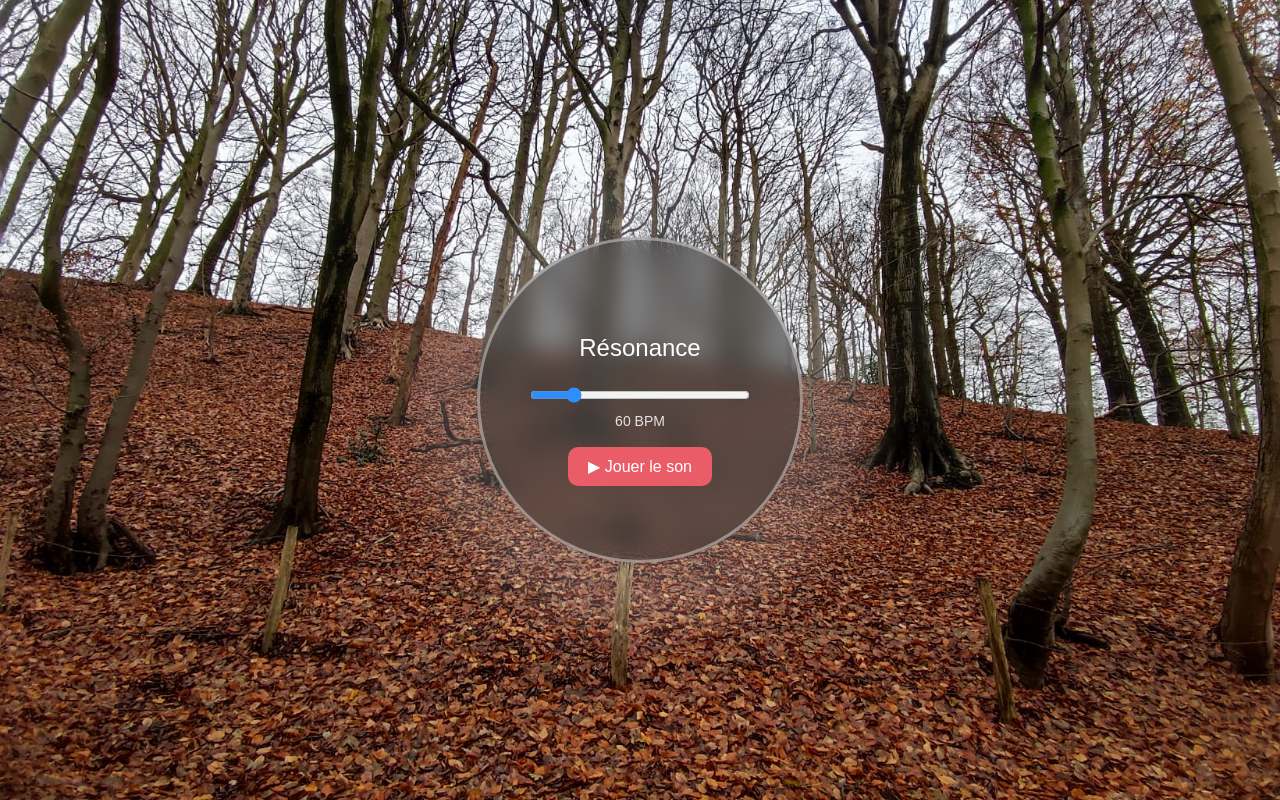
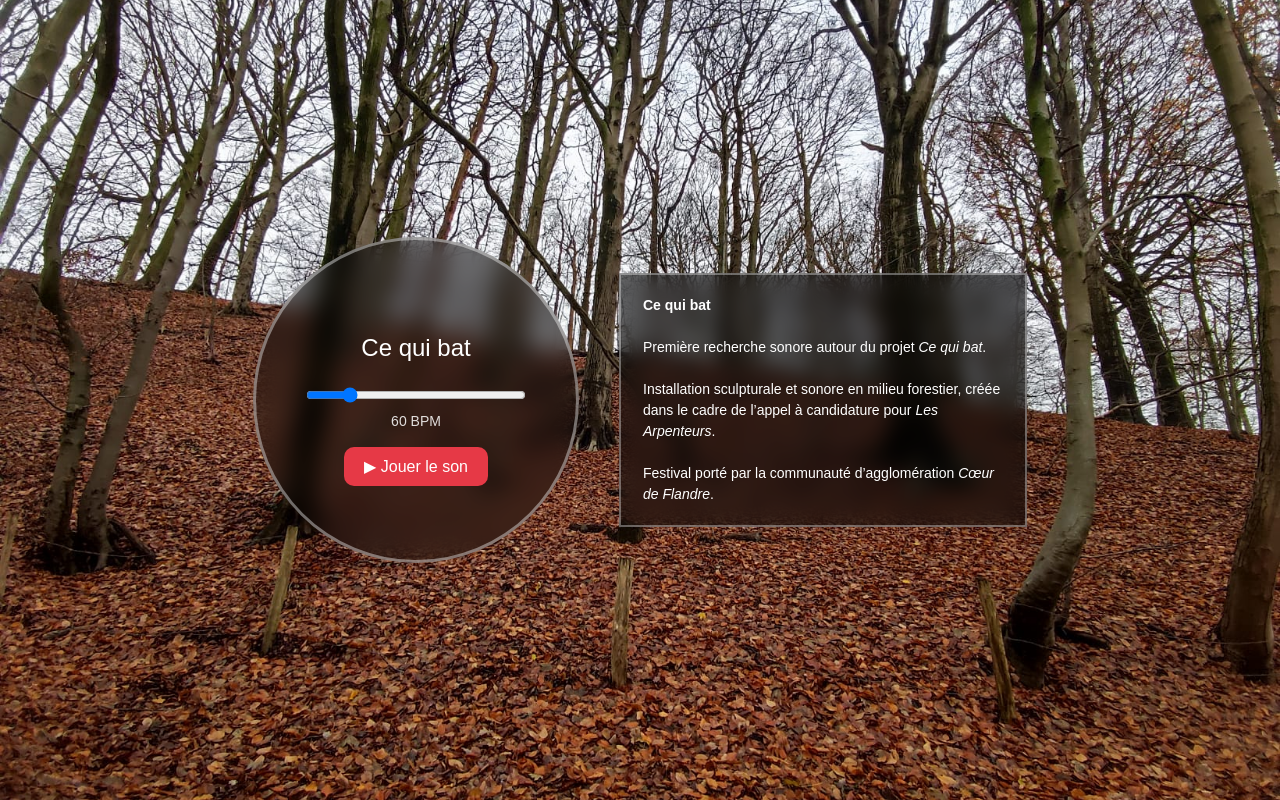
Before and after one commit to psandmd/cequibat, a plain HTML site: page index.html in a window 1280 px wide. Drawn offline with Linux system fonts and the light colour scheme.

Commit message:
Add files via upload

```diff
--- a/index.html
+++ b/index.html
@@ -2,7 +2,7 @@
 <html lang="fr">
 <head>
 <meta charset="UTF-8" />
-<title>Résonance</title>
+<title>Ce qui bat</title>
 
 <style>
   body {
@@ -13,10 +13,11 @@
     justify-content: center;
     align-items: center;
     height: 100vh;
+    gap: 40px;
   }
 
+  /* Panneau principal (interaction) */
   #container {
-    position: relative;
     width: 320px;
     height: 320px;
     border-radius: 50%;
@@ -28,23 +29,7 @@
     justify-content: center;
     align-items: center;
     color: white;
-    z-index: 3;
     text-align: center;
-  }
-
-  /* HALO BLANC EXTERNE */
-  #halo {
-    position: absolute;
-    top: 50%;
-    left: 50%;
-    width: 460px;   /* halo visible dès BPM bas */
-    height: 460px;
-    border-radius: 50%;
-    background: rgba(255, 255, 255, 0.18);
-    filter: blur(22px);
-    transform: translate(-50%, -50%) scale(1);
-    pointer-events: none;
-    z-index: 1;
   }
 
   h2 {
@@ -77,17 +62,27 @@
   button:hover {
     background: #d62839;
   }
+
+  /* Cartel de présentation */
+  #cartel {
+    max-width: 360px;
+    background: rgba(0, 0, 0, 0.55);
+    backdrop-filter: blur(10px);
+    border: 2px solid rgba(255, 255, 255, 0.35);
+    padding: 20px 22px;
+    color: white;
+    font-size: 14px;
+    line-height: 1.5;
+  }
 </style>
 </head>
 
 <body>
 
+<!-- INTERACTION -->
 <div id="container">
-  <div id="halo"></div>
+  <h2>Ce qui bat</h2>
 
-  <h2>Résonance</h2>
-
-  <!-- BPM de 30 à 200 -->
   <input id="speedSlider" type="range" min="30" max="200" value="60" />
   <div id="bpmLabel">60 BPM</div>
 
@@ -95,14 +90,23 @@
   <button id="playBtn">▶ Jouer le son</button>
 </div>
 
+<!-- CARTEL TEXTE -->
+<div id="cartel">
+  <strong>Ce qui bat</strong><br><br>
+  Première recherche sonore autour du projet <em>Ce qui bat</em>.<br><br>
+  Installation sculpturale et sonore en milieu forestier, créée dans le cadre
+  de l’appel à candidature pour <em>Les Arpenteurs</em>.<br><br>
+  Festival porté par la communauté d’agglomération
+  <em>Cœur de Flandre</em>.
+</div>
+
 <script>
 const audio = document.getElementById("audio");
 const slider = document.getElementById("speedSlider");
 const bpmLabel = document.getElementById("bpmLabel");
-const halo = document.getElementById("halo");
 const playBtn = document.getElementById("playBtn");
 
-const AUDIO_BASE_BPM = 60; // Ableton = 60 BPM
+const AUDIO_BASE_BPM = 60;
 let playing = false;
 
 slider.addEventListener("input", () => {
@@ -116,41 +120,12 @@ playBtn.addEventListener("click", () => {
     audio.play();
     playing = true;
     playBtn.textContent = "⏹ Arrêter le son";
-    requestAnimationFrame(pulseHalo);
   } else {
     audio.pause();
     playing = false;
     playBtn.textContent = "▶ Jouer le son";
   }
 });
-
-function pulseHalo() {
-  if (!playing) return;
-
-  const bpm = Number(slider.value);
-
-  // 1 battement = 60 / BPM secondes
-  const beatDuration = 60 / bpm;
-  const phase = (audio.currentTime % beatDuration) / beatDuration;
-
-  // Intensité selon BPM (30 → 200)
-  const intensity = Math.min(1, Math.max(0, (bpm - 30) / (200 - 30)));
-
-  // Expansion halo (base visible → très large)
-  const minScale = 1.0;
-  const maxScale = 1.0 + 0.6 * intensity;
-
-  // Pulse naturel (pic sur le battement)
-  const pulse = Math.sin(Math.PI * phase);
-
-  const scale = minScale + (maxScale - minScale) * pulse;
-  halo.style.transform = `translate(-50%, -50%) scale(${scale})`;
-
-  // Opacité toujours visible
-  halo.style.opacity = 0.15 + 0.6 * intensity * pulse;
-
-  requestAnimationFrame(pulseHalo);
-}
 </script>
 
 </body>
```
